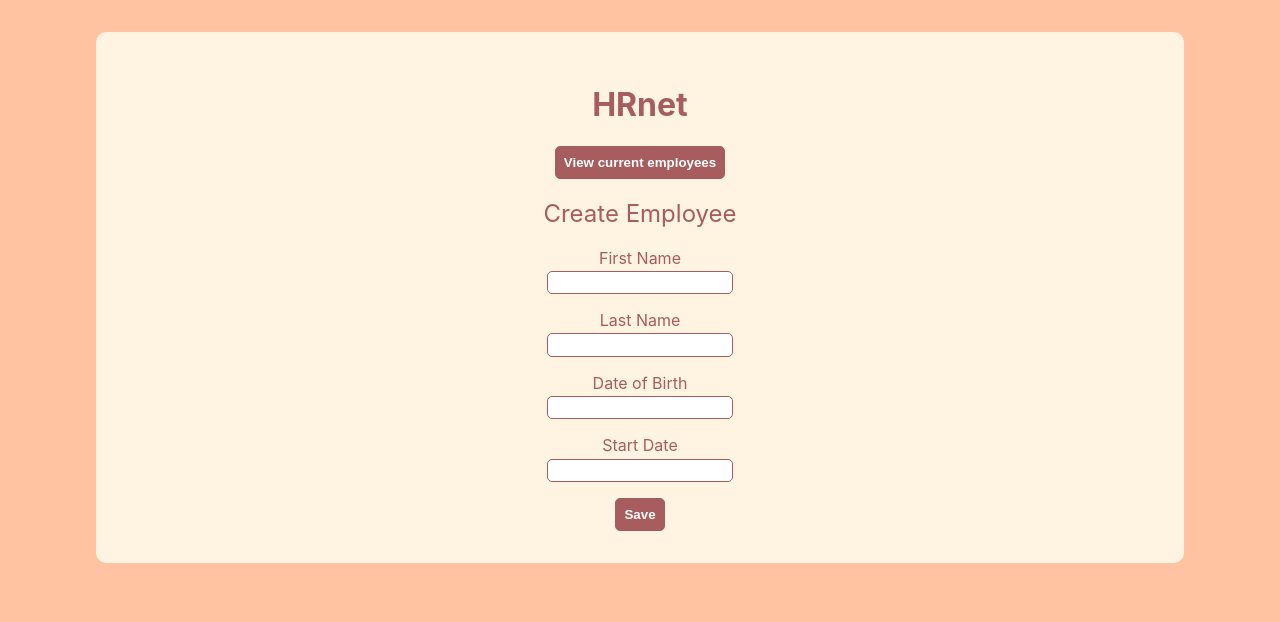
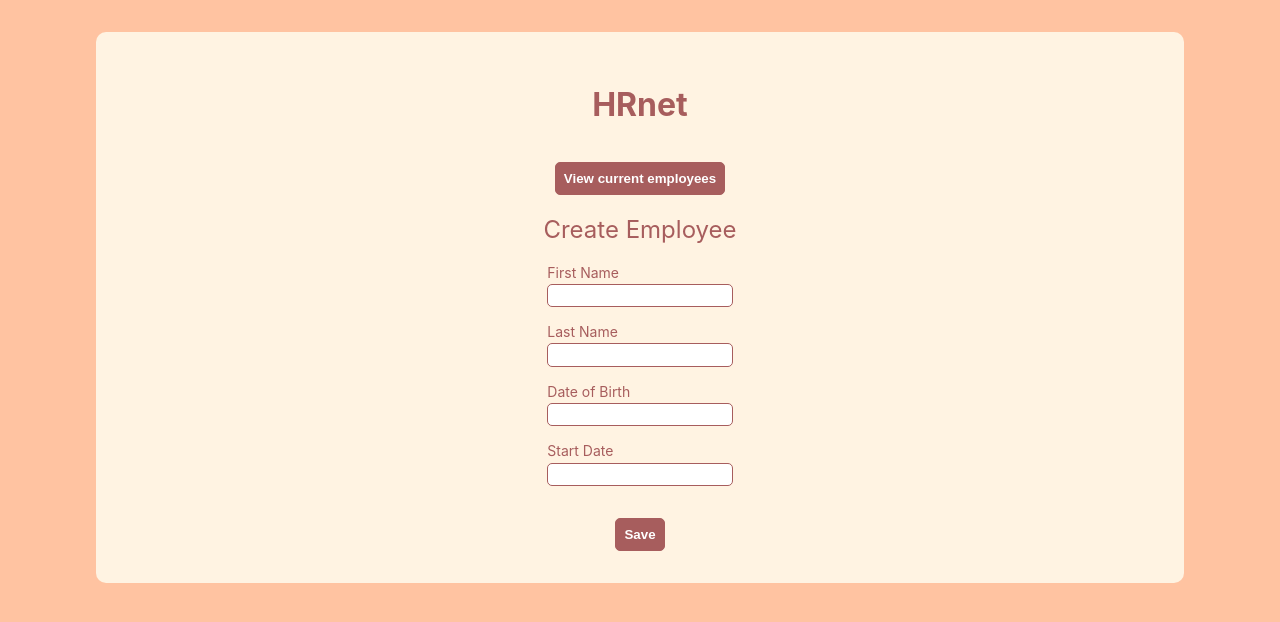
Before and after one commit to sopicard/hr_net_sp, a React (Vite) app: page / in a window 1280 px wide. Shown: the top 622 px of the page. Built offline with nearby package versions, Linux system fonts and the light colour scheme.

Commit message:
basic css

```diff
--- a/src/index.css
+++ b/src/index.css
@@ -23,6 +23,7 @@ button {
   padding: 0.5rem;
   border-radius: 5px;
   font-weight: bold;
+  margin-top: 1rem;
 }
 
 h2 {
@@ -51,11 +52,27 @@ form {
   color: #F0997D;
 }
 
-
-
 input {
   border: #A75D5D 1px solid;
   border-radius: 5px;
   color: #A75D5D;
   padding: 0.2rem;
 }
+
+label {
+  font-size: 14px;
+  text-align: left;
+}
+
+table {
+  display: flex;
+  flex-direction: column;
+  gap: 1rem;
+  width: 100%;
+  table-layout: auto;
+}
+
+td,th {
+  padding: 10px;
+  text-align: left;
+}
```
